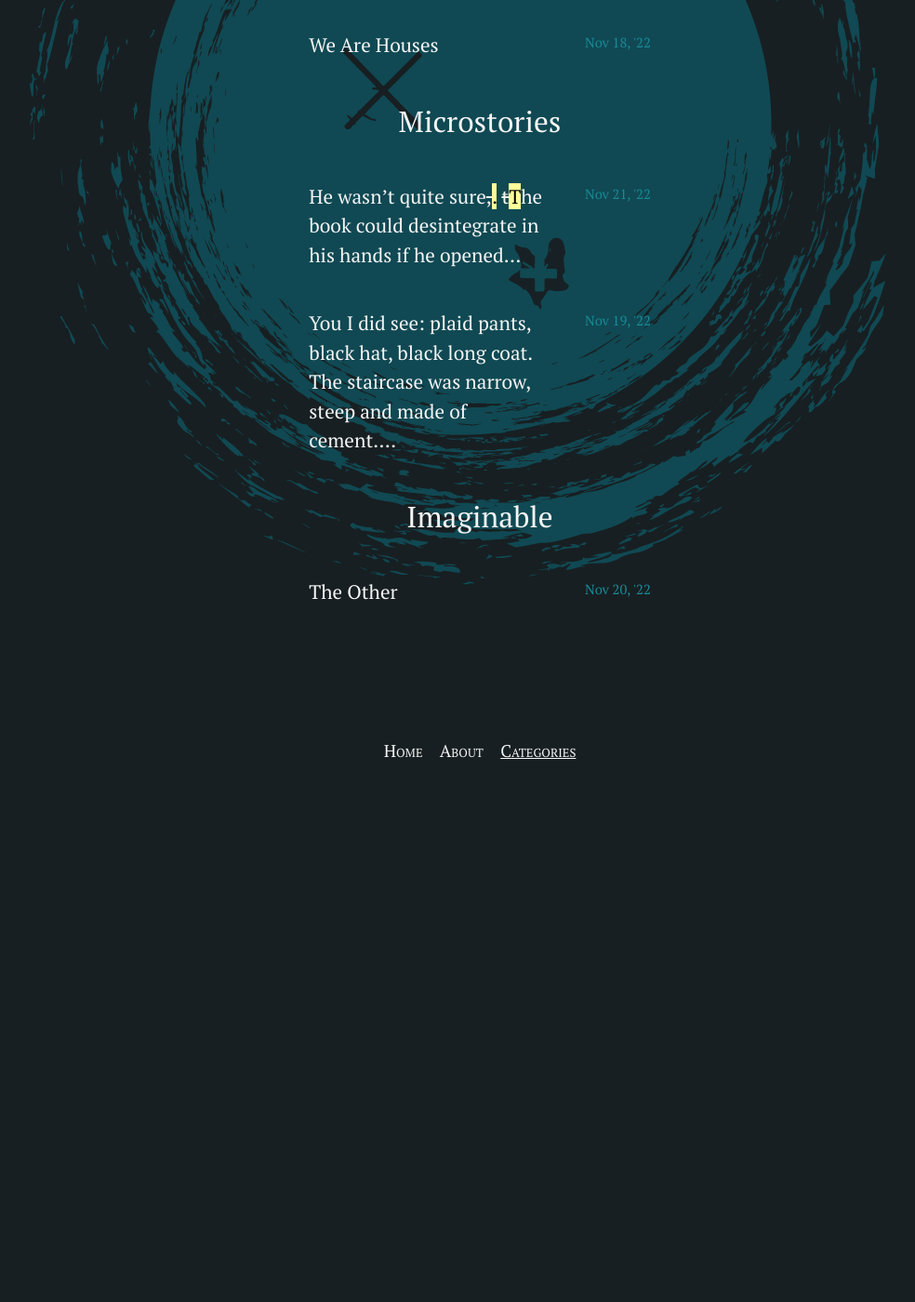
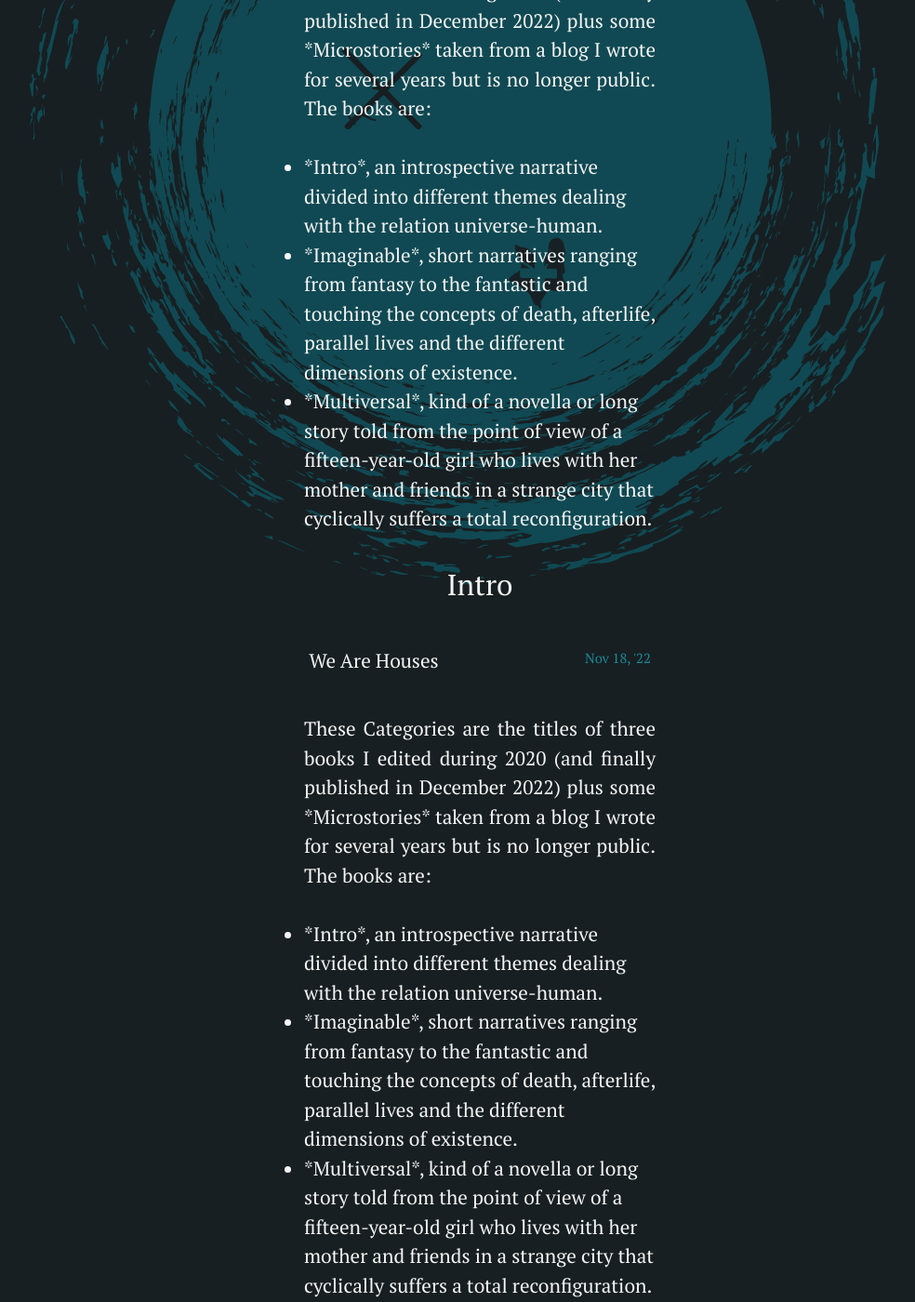
Before and after one commit to silvialohrmann/editorial, a Jekyll site: the page built from categories.html, in a window 1280 px wide and 1400 px high, scrolled down 330 px. Shown: the whole window at 93% size, without its empty margins (124-1108 px from the left). Built offline with Jekyll 4.4.1, drawn with Linux system fonts in a browser that asks for light colours; before the commit the page ends 1156 px from its top, so only the background shows below that; some of the changed text lies outside the part shown.

Commit message:
Update categories.html

```diff
--- a/categories.html
+++ b/categories.html
@@ -7,14 +7,16 @@
 <div class="category-ul">
 {% for category in site.categories %}
   <div>
+<p>These Categories are the titles of three books I edited during 2020 (and finally published in December 2022) plus some *Microstories* taken from a blog I wrote for several years but is no longer public. The books are:</p>
+    <ul class="category-list">
+<li>*Intro*, an introspective narrative divided into different themes dealing with the relation universe-human.</li>
+<li>*Imaginable*, short narratives ranging from fantasy to the fantastic and touching the concepts of death, afterlife, parallel lives and the different dimensions of existence.</li>
+<li>*Multiversal*, kind of a novella or long story told from the point of view of a fifteen-year-old girl who lives with her mother and friends in a strange city that cyclically suffers a total reconfiguration.</li>
+    </ul>
+
     {% capture category_name %}{{ category | first }}{% endcapture %}
     <div id="{{ category_name }}"></div>
     <h3 class="category-head">{{ category_name | slugize }}</h3>
-
-{% if category_name == 'intro' %}
-  Hello intro
-{% endif %}
-
    <ul class="post-list">
     {% for post in site.categories[category_name] %}
     {% include post-list-item.html %}
```
